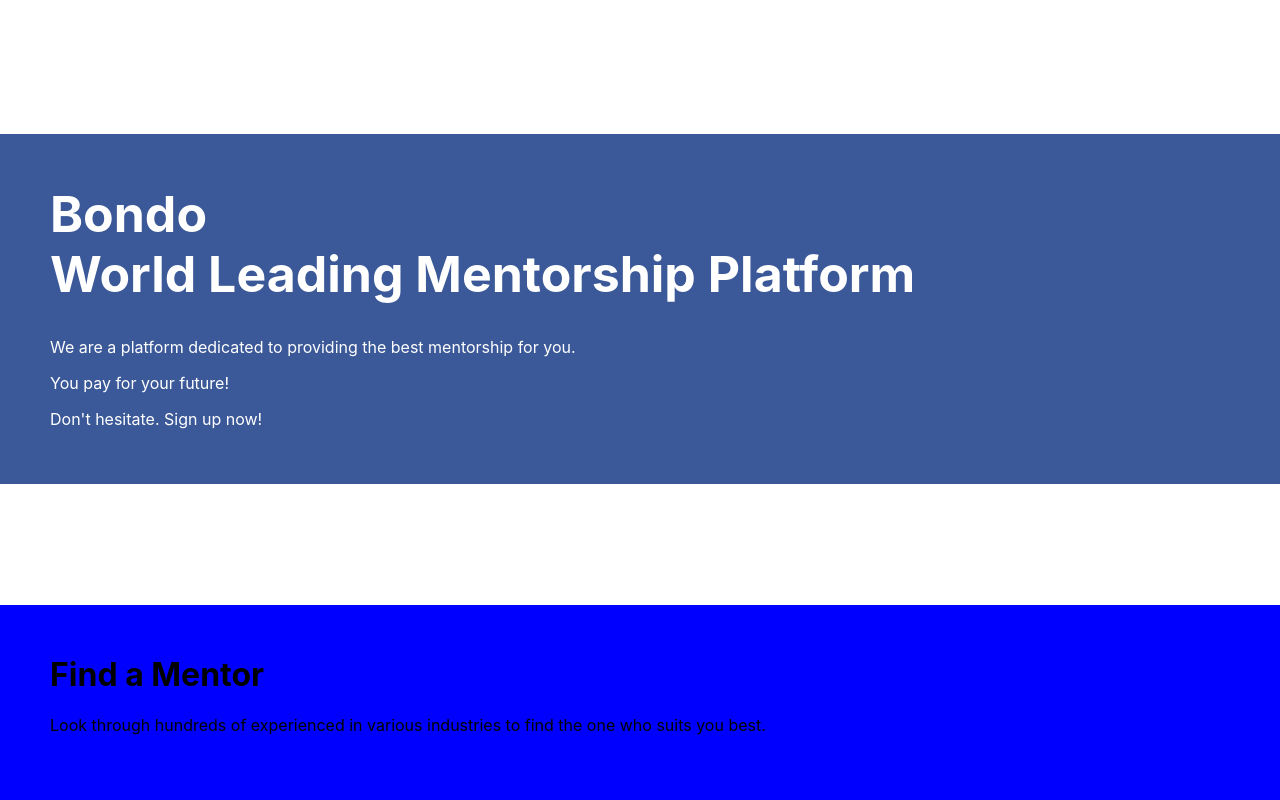
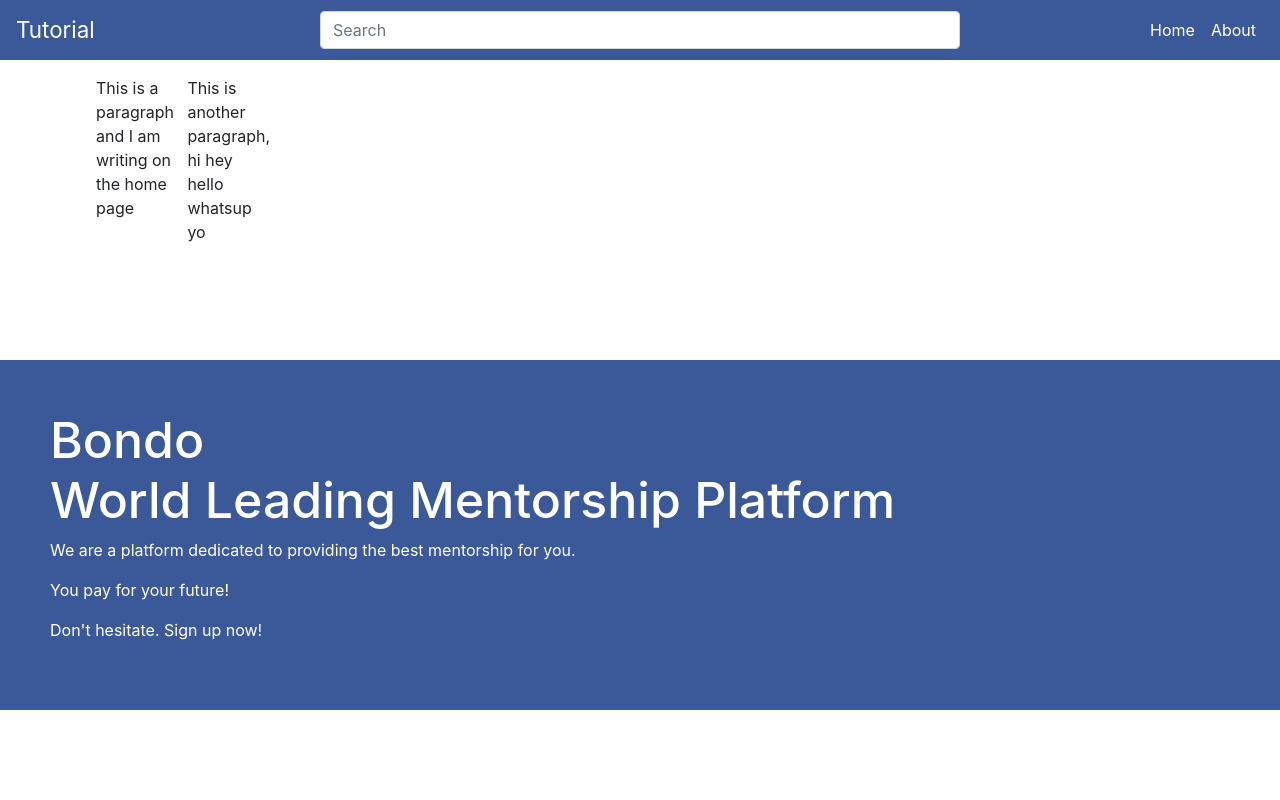
Before and after one commit to JefferyYC/bondo, a React (Create React App) app: page / in a window 1280 px wide. Shown: the top 800 px of the page. Built offline with nearby package versions, Linux system fonts and the light colour scheme.

Commit message:
added navbar to jc's frame

```diff
--- a/src/Main.js
+++ b/src/Main.js
@@ -1,10 +1,30 @@
 import React from 'react';
 import './Main.css';
+
+//imported by ziang. (nav bar)
+import '../node_modules/bootstrap/dist/css/bootstrap.min.css';
+import { BrowserRouter as Router, Route, Switch } from "react-router-dom";
+import { NavigationBar } from './components/NavigationBar';
+import { Home } from './Home';
+import { About } from './About';
+import { NoMatch } from './NoMatch';
 
 class Main extends React.Component {
     render() {
         return (
             <div classNameName = "Main">
+                <div className = "NavBar">
+                    <React.Fragment>
+                        <Router>
+                        <NavigationBar />
+                        <Switch>
+                            <Route exact path="/" component={Home} />
+                            <Route path="/about" component={About} />
+                            <Route component={NoMatch} />
+                        </Switch>
+                        </Router>
+                    </React.Fragment>
+                </div>
                 <div className = "Intro">
                     <h1 id="introHeader">
                         Bondo<br></br>World Leading Mentorship Platform
```
